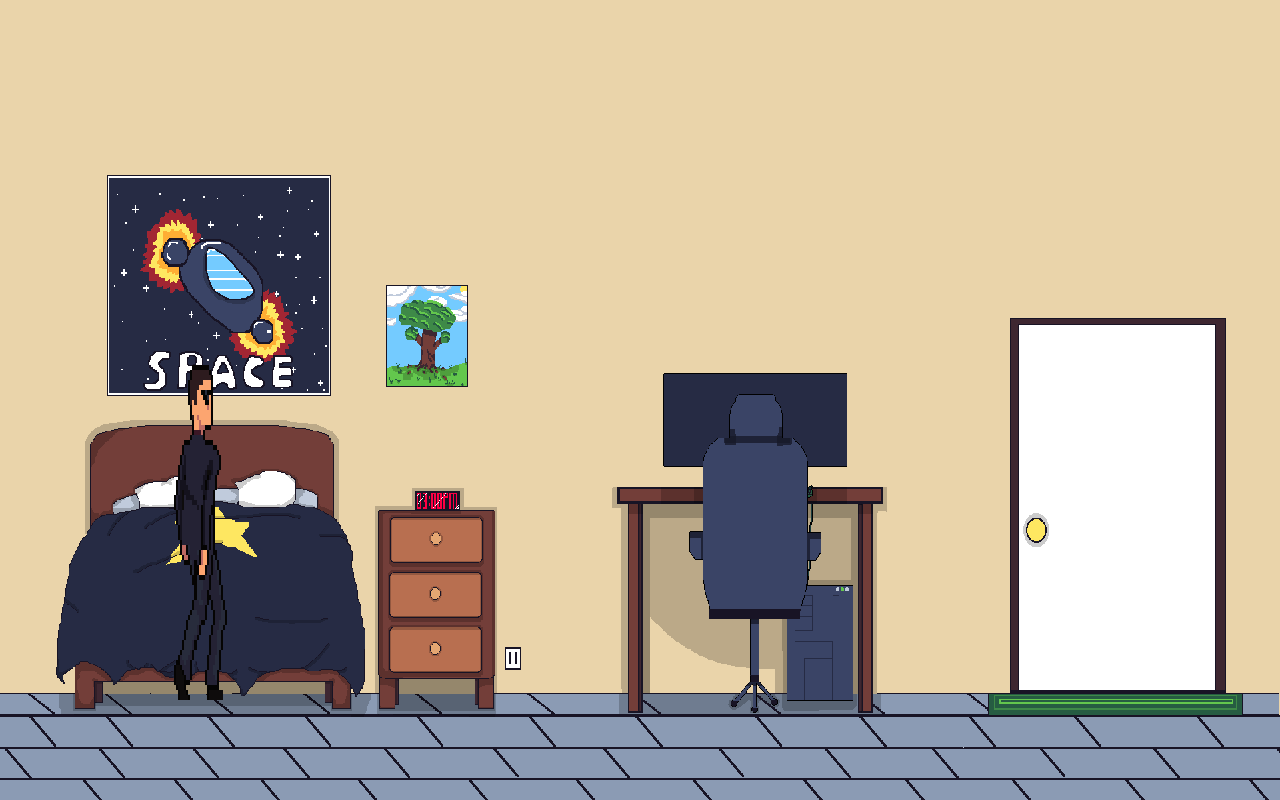
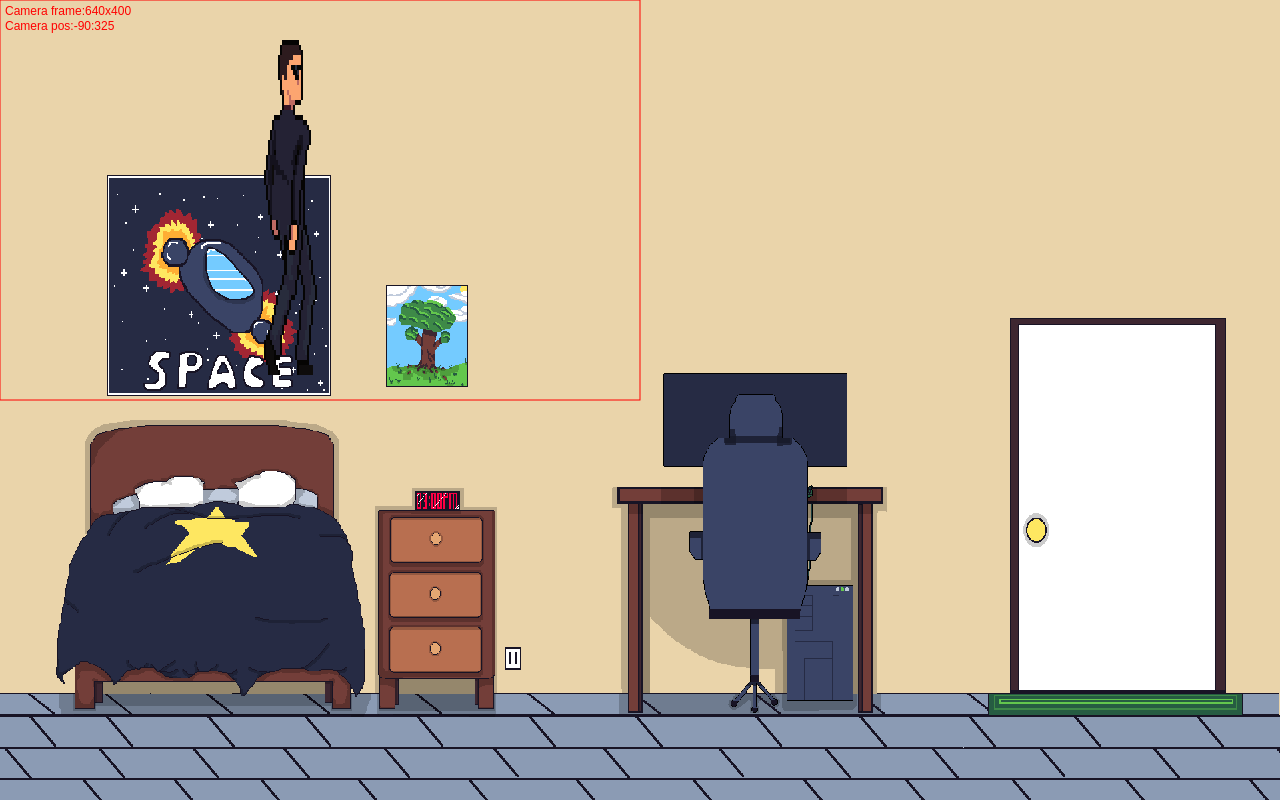
Before and after one commit to Guilherme-FBarbosa/AM_TP2_BP3AM, a plain HTML site: page teste_spritesheet/index.html in a window 1280 px wide. Drawn offline with Linux system fonts and the light colour scheme.

Commit message:
Add Camera still doens't work

```diff
--- /dev/null
+++ b/teste_spritesheet/Camera.js
@@ -0,0 +1,84 @@
+// Camera.js
+var Camera = Class.extend(function () {
+	this.x = 0;
+	this.y = 0;
+	this.width = 0;
+	this.height = 0;
+
+
+	this.constructor = function (x, y, w, h) {
+		if (x != undefined && y != undefined && w != undefined && h != undefined) this.setup(x, y, w, h);
+	};
+
+	this.setup = function (x, y, w, h) {
+		this.x = x;
+		this.y = y;
+		this.width = w;
+		this.height = h;
+	}
+
+	this.center = function (gameWorld) {
+		this.x = (gameWorld.x + gameWorld.sprite.sourceHeight / 2) - this.width / 2;
+		this.y = (gameWorld.y + gameWorld.sprite.sourceHeight / 2) - this.height / 2;
+	}
+
+	this.keepWithinWorld = function (gameWorld, trackingEntity) {
+		camera.x = Math.max(0, Math.min(Math.floor(trackingEntity.x + (trackingEntity.width / 2) - (this.width / 2)), gameWorld.sprite.sourceWidth - this.width));
+		camera.y = Math.max(0, Math.min(Math.floor(trackingEntity.y + (trackingEntity.height / 2) - (this.height / 2)), gameWorld.sprite.sourceHeight - this.height));
+	}
+	this.rightInnerBoundary = function () {
+		return this.x + (this.width * 0.75);
+	}
+
+
+	this.leftInnerBoundary = function () {
+		return this.x + (this.width * 0.25);
+	}
+
+
+	this.topInnerBoundary = function () {
+		return this.y + (this.height * 0.25);
+	}
+
+
+	this.bottomInnerBoundary = function () {
+		return this.y + (this.height * 0.75);
+	}
+	// fun��o de debug. Desenha os limites interiores do rectangulo imagin�rio da c�mara
+	this.drawFrame = function (ctx, drawInnerBoundaries, colorF, colorIB) {
+		colorF = colorF != undefined ? colorF : "red";
+		colorIB = colorIB != undefined ? colorIB : "blue";
+		if (ctx == undefined || drawInnerBoundaries == undefined) return;
+		ctx.strokeStyle = colorF;
+		ctx.strokeRect(this.x, this.y, this.width, this.height);
+		ctx.fillStyle = colorF;
+		ctx.font = "12px Arial";
+		ctx.fillText("Camera frame:" + this.width + "x" + this.height, this.x + 5, this.y + 15);
+		ctx.fillText("Camera pos:" + this.x + ":" + this.y, this.x + 5, this.y + 30);
+		if (this.vx != undefined) ctx.fillText("Camera vel:" + this.vx + ":" + this.vy, this.x + 5, this.y + 45);
+		if (this.leftInnerBoundary == undefined) return;
+		if (drawInnerBoundaries) {
+
+			ctx.strokeStyle = colorIB;
+			ctx.moveTo(this.leftInnerBoundary(), this.topInnerBoundary() - 10)
+			ctx.lineTo(this.leftInnerBoundary(), this.bottomInnerBoundary() + 10);
+
+			ctx.moveTo(this.rightInnerBoundary(), this.topInnerBoundary() - 10)
+			ctx.lineTo(this.rightInnerBoundary(), this.bottomInnerBoundary() + 10);
+
+			ctx.moveTo(this.leftInnerBoundary() - 10, this.topInnerBoundary())
+			ctx.lineTo(this.rightInnerBoundary() + 10, this.topInnerBoundary());
+
+			ctx.moveTo(this.leftInnerBoundary() - 10, this.bottomInnerBoundary())
+			ctx.lineTo(this.rightInnerBoundary() + 10, this.bottomInnerBoundary());
+			ctx.stroke();
+
+			ctx.fillStyle = colorIB;
+			ctx.font = "12px Arial";
+			ctx.fillText(this.leftInnerBoundary(), this.leftInnerBoundary(), this.topInnerBoundary() - 10);
+			ctx.fillText(this.rightInnerBoundary(), this.rightInnerBoundary(), this.topInnerBoundary() - 10);
+
+			ctx.fillText("Camera Inner Boundaries", this.leftInnerBoundary() + 5, this.topInnerBoundary() + 15);
+		}
+	}
+});
--- /dev/null
+++ b/teste_spritesheet/GameWorld.js
@@ -0,0 +1,16 @@
+var GameWorld = Class.extend(function () {
+    this.constructor = function (x, y, width, height) {
+        this.x = x || 0;
+        this.y = y || 0;
+
+        // Sprite object to hold the Background's sprite information
+        this.sprite = {
+            sourceX: 0,
+            sourceY: 0,
+            sourceWidth: width || 1980, // Default width
+            sourceHeight: height || 1080, // Default height
+            img: '',
+            src: 'assets/Backgrounds/quarto_background.png' // Default image source,
+        };
+    }
+});
--- a/teste_spritesheet/MovimentoPersonagem.js
+++ b/teste_spritesheet/MovimentoPersonagem.js
@@ -29,6 +29,8 @@ var frameWidth = 28; // Largura de cada frame
 var frameHeight = 67; // Altura de cada frame
 var frameDelay = 80; // Número de atualizações antes de mudar o frame
 var frameCounter = 0; // Contador para controlar o atraso
+let camera;
+let gameWorld;
 
 porta = new Porta(
   1515,
@@ -51,6 +53,13 @@ function init() {
   personagem.x = 160;
   personagem.y = canvas.height / 2 - 50;
   sprites.push(personagem);
+
+  gameWorld = new GameWorld(0, 0, canvas.width, canvas.height);
+
+  // Inicializa a câmera
+  camera = new Camera(0, 0, canvas.width/2, canvas.height/2);
+
+  camera.center(gameWorld);
 
   awakeImage = new Image();
   awakeImage.src = "assets/Awake.png";
@@ -80,6 +89,8 @@ function init() {
     window.addEventListener("keyup", keyUpHandler, false);
     requestAnimationFrame(update);
   }, false);
+
+
 }
 
 function keyDownHandler(e) {
@@ -239,6 +250,17 @@ function update() {
       frameIndex = frameIndex % frameCount;
     }
   }
+  // Center the camera on the game world
+  camera.keepWithinWorld(gameWorld, personagem);
+
+  //mover o personagem e mante-lo dentro do mundo
+  personagem.x = Math.max(0, Math.min(personagem.x + personagem.vx, gameWorld.sprite.sourceWidth - personagem.width));
+  personagem.y = Math.max(0, Math.min(personagem.y + personagem.vy, gameWorld.sprite.sourceHeight - personagem.height));
+
+
+  //Mover the camera
+  camera.x = Math.floor(personagem.x + (personagem.width / 2) - (camera.width / 2));
+  camera.y = Math.floor(personagem.y + (personagem.height / 2) - (camera.height / 2));
 
   requestAnimationFrame(update, canvas);
   render();
@@ -283,7 +305,11 @@ function render() {
     for (var i = 0; i < sprites.length; i++) {
       var entity = sprites[i];
       if (entity.visible) {
+
         drawingSurface.save(); // Salva o estado atual do contexto
+
+        // transladar a drawing surface e mante-la posicionada relativamente � camara
+        drawingSurface.translate(-camera.x, -camera.y);
 
         if (!facingRight) {
           // Espelha a imagem horizontalmente
@@ -305,7 +331,8 @@ function render() {
             entity.width, entity.height // Tamanho no canvas
           );
         }
-
+        // Draw the camera frame
+        camera.drawFrame(drawingSurface, false);
         drawingSurface.restore(); // Restaura o estado do contexto
       }
     }
--- a/teste_spritesheet/index.html
+++ b/teste_spritesheet/index.html
@@ -6,6 +6,8 @@
   <title>Jogo com Spritesheet</title>
   <script src="lib/extendjs/extend.min.js"></script>
   <script src="lib/animation/requestAnimationFramePolyfill.js"></script>
+  <script src="GameWorld.js"></script>
+  <script src="Camera.js"></script>
   <script src="Entity.js"></script>
   <script src="PortaQuarto.js"></script>
   <script src="MovimentoPersonagem.js"></script>
```
